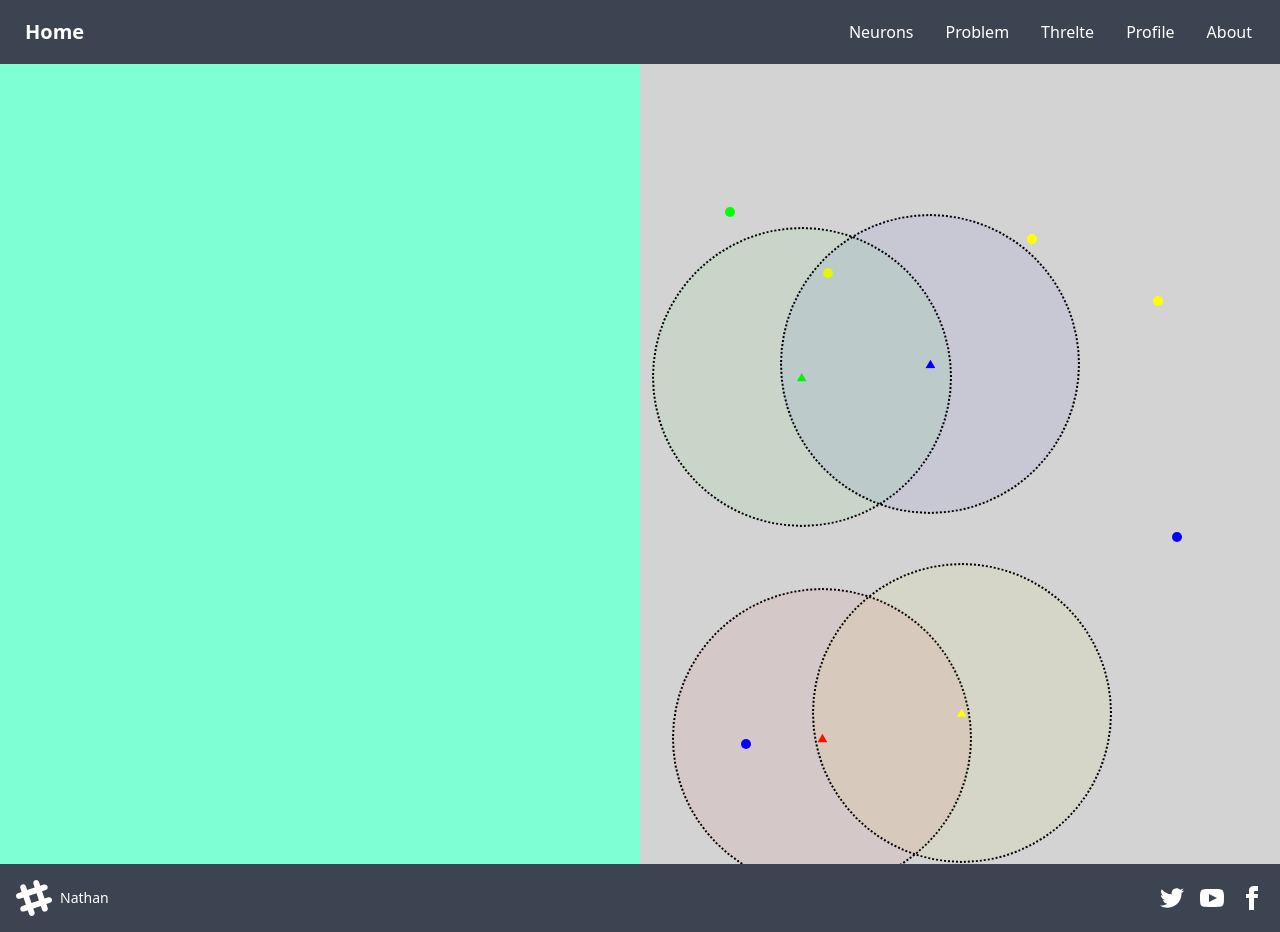
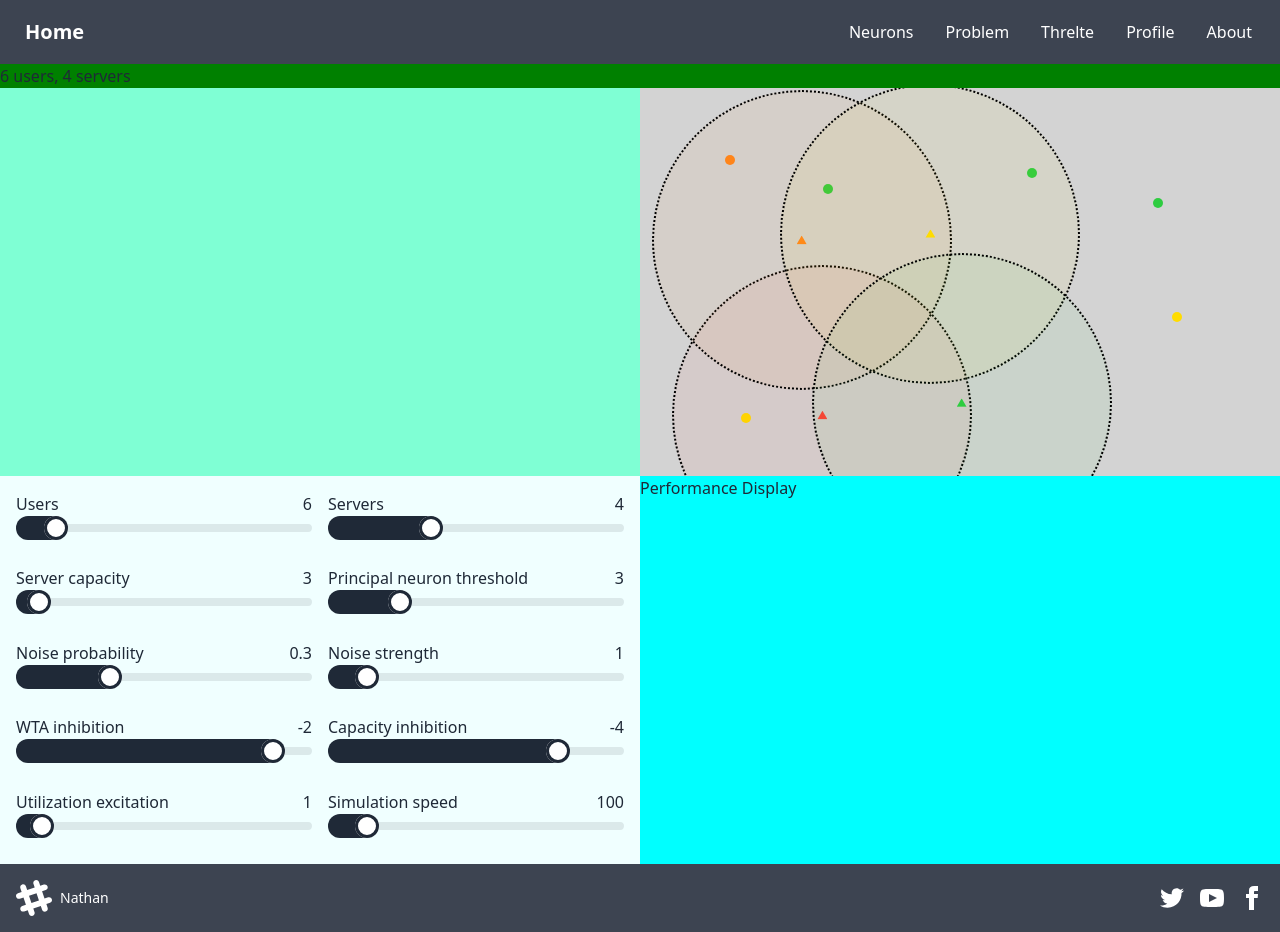
Before and after one commit to Nathanotal/Nathan, a SvelteKit app: page /neurons in a window 1280 px wide. Built offline with nearby package versions, Linux system fonts and the light colour scheme.

Commit message:
Make neurons reactive

```diff
--- a/src/routes/neurons/EdgeUserAllocation.svelte
+++ b/src/routes/neurons/EdgeUserAllocation.svelte
@@ -1,5 +1,5 @@
 <script lang="ts">
-	import { onMount } from 'svelte';
+	import { onMount, onDestroy } from 'svelte';
 	import { initialize_neurons } from './initialization.ts'
 	import { get_principal_animations, get_auxiliary_animations, get_user_animations } from './animation.ts'
 	import { simulate_timestep } from './simulation.ts'
@@ -7,24 +7,18 @@
 	import Neurons from './Neurons.svelte';
 	import type { SimulationInput, SimulationOutput, EdgeUserAllocationParams } from '$/types/simulation';
 	import type { User, Server, Problem } from '$/types/problem'
+	import ControlCenter from './ControlCenter.svelte';
+	import PerformanceDisplay from './PerformanceDisplay.svelte';
+
 
     export let params: EdgeUserAllocationParams;
+	let p: string = params.n_users.toString() + " users, " + params.n_servers.toString() + " servers";
 
 	let users: User[] = params.problem.users; // TODO: use these
 	let servers: Server[] = params.problem.servers;
+	let customAnimationLoop: number;
 
-	let customAnimationLoop: number;
 	let animation_interval = params.animation_interval;
-
-	let n_users = params.n_users;
-	let n_servers = params.n_servers;
-	let server_capacity = params.server_capacity;
-	let vth_P = params.vth_P;
-	let noise_probability = params.noise_probability;;
-	let noise_strength = params.noise_strength;
-	let wta_inhibition = params.wta_inhibition;
-	let capacity_inhibition = params.capacity_inhibition;
-	let utilization_excitation = params.utilization_excitation;
 
 	let [
 		principal_neurons,
@@ -33,7 +27,25 @@
 		server_utilization,
 		capacity_output,
 		utilization_output
-	] = initialize_neurons(n_users, n_servers);
+	] = initialize_neurons(params.n_users, params.n_servers);
+
+	$: {
+        users = params.problem.users;
+        servers = params.problem.servers;
+        animation_interval = params.animation_interval;
+
+        [
+            principal_neurons,
+            user_server_assignments,
+            wta_output,
+            server_utilization,
+            capacity_output,
+            utilization_output
+        ] = initialize_neurons(params.n_users, params.n_servers);
+
+        // Update the text
+        p = params.n_users.toString() + " users, " + params.n_servers.toString() + " servers";
+    }
 
 	function updateVariables(result:SimulationOutput){
 		principal_neurons = result.principal_neurons;
@@ -58,22 +70,14 @@
 				wta_output: wta_output,
 				capacity_output: capacity_output,
 				utilization_output: utilization_output,
-				wta_inhibition: wta_inhibition,
-				capacity_inhibition: capacity_inhibition,
-				utilization_excitation: utilization_excitation,
-				vth_P: vth_P,
-				n_users: n_users,
-				n_servers: n_servers,
-				noise_probability: noise_probability,
-				noise_strength: noise_strength,
-				server_capacity: server_capacity,
-				user_server_assignments: user_server_assignments
+				user_server_assignments: user_server_assignments,
+				...params
 			}
 
 			const result:SimulationOutput = simulate_timestep(simulationParams);
 			updateVariables(result);
 			animations = [];
-			animations.push(...get_principal_animations(result, vth_P, animation_interval)); // TODO: remove n_servers, n_users
+			animations.push(...get_principal_animations(result, params.vth_P, animation_interval)); // TODO: remove n_servers, n_users
 			animations.push(...get_auxiliary_animations(result, animation_interval));
 			animations.push(...get_user_animations(result, animation_interval, servers));
 		}
@@ -89,15 +93,39 @@
 		requestAnimationFrame((t) => loop(t, animations, 0, 0));
 	});
 
+
+	function updateParams(event:any){
+		params = event.detail;
+	}
+
+	onDestroy(() => {
+        if (customAnimationLoop) {
+            cancelAnimationFrame(customAnimationLoop);
+        }
+    });
+
 </script>
 
 <div class='problem'>
-	<div class='neuronWindow'>
-		<Neurons params={params} />
+	<p>{p}</p>
+	<div class='topRow'>
+		<div class='neuronWindow'>
+			<Neurons params={params} />
+		</div>
+		<div class='visualizationWindow'>
+			<Visualization params={params}/>
+		</div>
 	</div>
-	<div class='visualizationWindow'>
-		<Visualization params={params}/>
+	<div class='bottomRow'>
+		<div class='controlWindow'>
+			<ControlCenter bind:params={params} on:updateParams={(e) => updateParams(e)}/>
+
+		</div>
+		<div class='performanceWindow'>
+			<PerformanceDisplay params={params}/>
+		</div>
 	</div>
+
 </div>
 
 
@@ -107,6 +135,7 @@
 		height: 100%;
 		width: 100%;
 		background: green;
+		flex-direction: column;
 	}
 	.neuronWindow {
 		display: flex;
@@ -118,4 +147,25 @@
 		flex: 1;
 		background-color: aqua;
 	}
+	.controlWindow {
+		display: flex;
+		width: 100%;
+		flex: 1;
+		background-color: green;
+	}
+	.performanceWindow {
+		display: flex;
+		flex: 1;
+		background-color: aqua;
+	}
+	.topRow {
+		display: flex;
+		flex: 1;
+		background-color: aqua;
+	}
+	.bottomRow {
+		display: flex;
+		flex: 1;
+		background-color: aqua;
+	}
 </style>
--- a/src/routes/neurons/Neurons.svelte
+++ b/src/routes/neurons/Neurons.svelte
@@ -3,13 +3,16 @@
     export let params: EdgeUserAllocationParams;
 	import type { EdgeUserAllocationParams } from '$/types/simulation';
 
-    const [
-		layers,
-		utilization_neurons,
-		capacity_neurons,
-		wta_neurons
-	] = initialize_painted_neurons(params.n_users, params.n_servers);
+    let layers:any, utilization_neurons:any,capacity_neurons:any, wta_neurons:any;
 
+	$: {
+		[
+			layers,
+			utilization_neurons,
+			capacity_neurons,
+			wta_neurons
+		] = initialize_painted_neurons(params.n_users, params.n_servers);
+	}
 </script>
 <!-- A window which fills 80% of the width and height of the screen -->
 <div class="window">
--- /dev/null
+++ b/src/routes/neurons/PerformanceDisplay.svelte
@@ -0,0 +1,8 @@
+<script lang='ts'>
+	import type { EdgeUserAllocationParams } from '$/types/simulation';
+    export let params: EdgeUserAllocationParams;
+</script>
+
+<div>
+    <h1>Performance Display</h1>
+</div>
--- a/src/routes/neurons/Visualization.svelte
+++ b/src/routes/neurons/Visualization.svelte
@@ -1,32 +1,36 @@
 <script lang='ts'>
 	import type { EdgeUserAllocationParams } from '$/types/simulation';
+	import { writable  } from 'svelte/store';
+	import type { Writable } from 'svelte/store';
 	import type {User, Server, Problem} from '$/types/problem'
 	import { onMount } from 'svelte';
-	let visualisering_width:number= 0;
-	let visualisering_height:number= 0;
+	let visualisering_width:number = 0;
+	let visualisering_height:number = 0;
 
     export let params: EdgeUserAllocationParams;
 
-	let users: User[] = params.problem.users;
-	let servers: Server[] = params.problem.servers;
+	let users: User[], servers: Server[];
+
+	$: {
+        users = params.problem.users;
+        servers = params.problem.servers;
+    }
+
+	const updateDimensions = () => {
+        let visualisering = document.querySelector('.visualisering');
+        if (visualisering) {
+            visualisering_width = visualisering.clientWidth;
+            visualisering_height = visualisering.clientHeight;
+        }
+    };
 
 	onMount(() => {
 		// Get the width and height of the .visualisering window
-		let visualisering = document.querySelector('.visualisering'); // TODO: update on window resize
-		let vis_width;
-		let vis_height;
-		if (visualisering?.clientWidth === undefined){
-			vis_width = 0
-		} else {
-			vis_width = visualisering?.clientWidth
-		}
-		if (visualisering?.clientHeight === undefined){
-			vis_height = 0
-		} else {
-			vis_height = visualisering?.clientHeight
-		}
-		visualisering_width = vis_width;
-		visualisering_height = vis_height;
+		updateDimensions();
+		window.addEventListener('resize', updateDimensions);
+        return () => {
+            window.removeEventListener('resize', updateDimensions);
+        };
 	})
 
 </script>
@@ -37,8 +41,7 @@
 			<div class='user user_{i}' style='left: {user.x * visualisering_width}px; top: {user.y * visualisering_height}px;'>
 			</div>
 		{/each}
-
-		{#each servers as server, i}
+		{#each servers  as server, i}
 			<div class='server server_{i}' style='left: {server.x * visualisering_width}px; top: {server.y * visualisering_height}px; background-color: rgb({server.color[0]}, {server.color[1]}, {server.color[2]}); '>
 			</div>
 			<div class='server_radius server_radius_{i}' style='left: {server.x * visualisering_width}px; top: {server.y * visualisering_height}px; background-color: rgba({server.coverageColor[0]}, {server.coverageColor[1]}, {server.coverageColor[2]}, 0.05); '>
--- a/src/routes/neurons/initialization.ts
+++ b/src/routes/neurons/initialization.ts
@@ -60,7 +60,7 @@ export function initialize_painted_neurons(n_users: number, n_servers: number){
     return [layers, utilization_neurons, capacity_neurons, wta_neurons]
 }
 
-export function generate_problem(params: any): Problem{
+export function generate_problem(params: any): Problem {
 	let servers = generate_servers(params);
 	let users = generate_users(params);
 
@@ -73,15 +73,18 @@ export function generate_problem(params: any): Problem{
 
 function generate_servers(params:any){
 	let servers: Server[] = [];
-	// Maximum 7 different colors, todo: make 20
+	// Maximum 10 (think about expanding this)
 	const colors_to_choose_from = [
-		[255, 0, 0],
-		[0, 255, 0],
-		[0, 0, 255],
-		[255, 255, 0],
-		[255, 0, 255],
-		[0, 255, 255],
-		[255, 255, 255],
+		[255, 65, 54],
+		[255, 133, 27],
+		[255, 220, 0],
+		[46, 204, 64],
+		[0, 116, 217],
+		[177, 13, 201],
+		[240, 18, 190],
+		[127, 219, 25],
+		[1, 255, 112],
+		[61, 153, 112]
 	]
 
 	if (params.n_servers > colors_to_choose_from.length){
```
